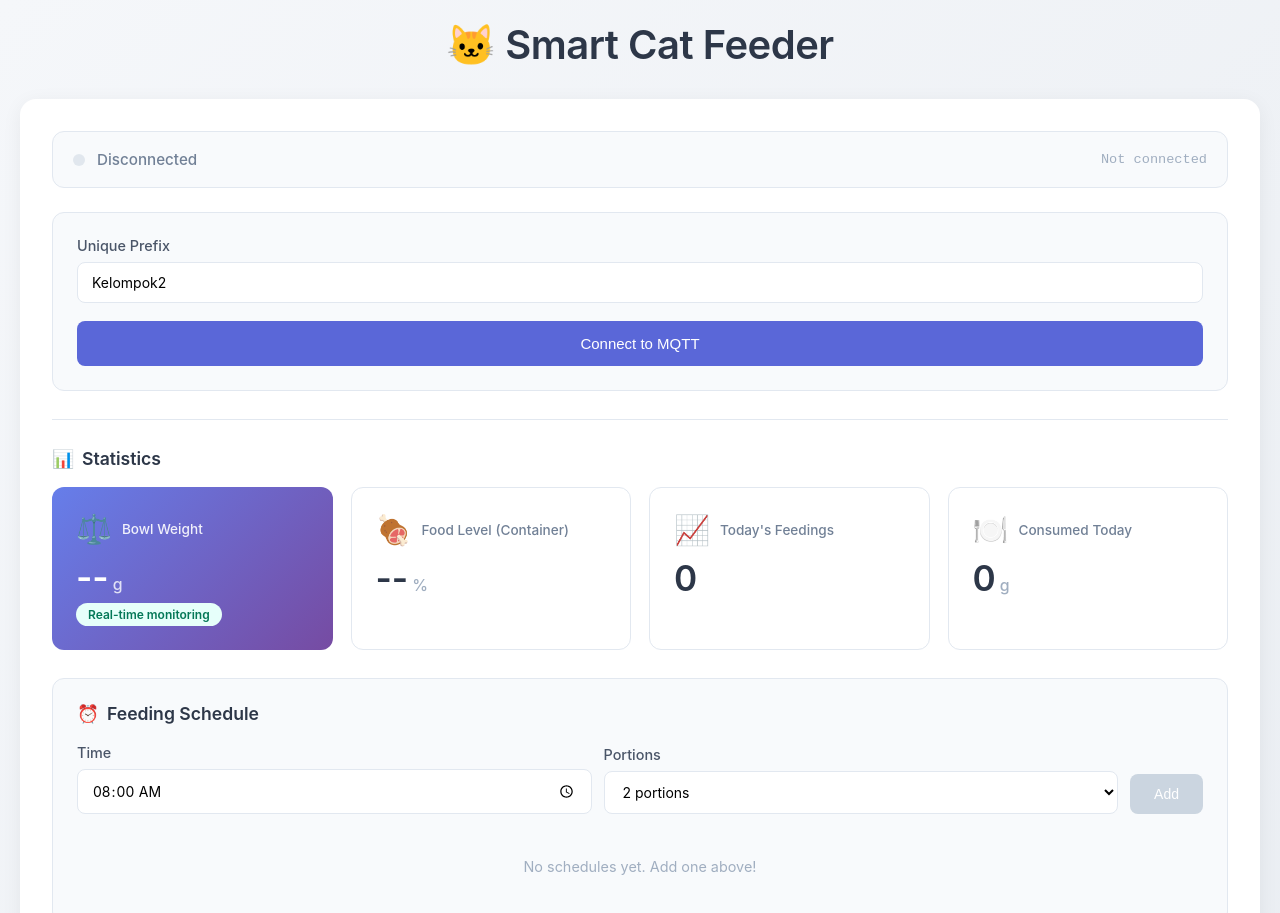
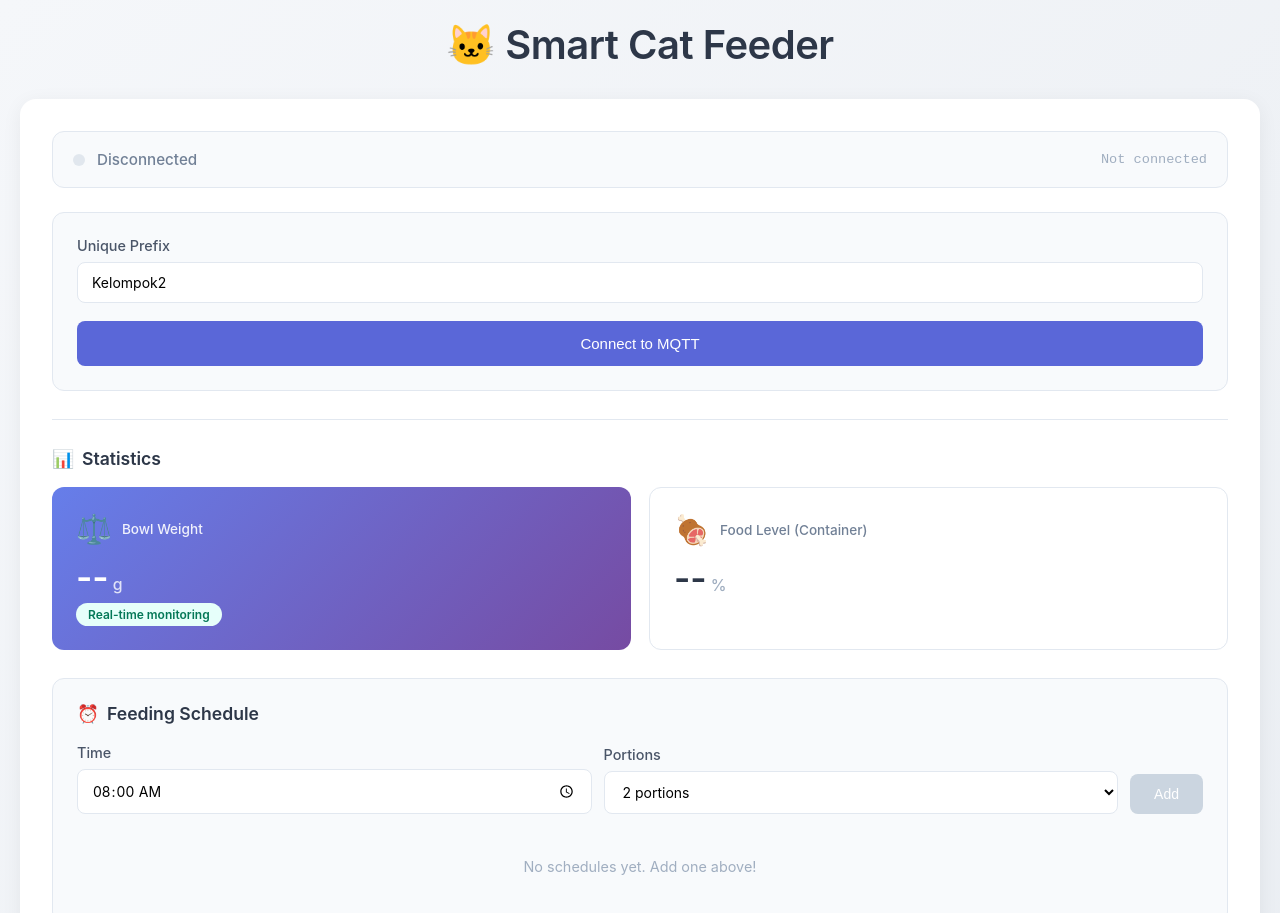
Before and after one commit to RynHerz/Uas.IoT, a plain HTML site: page index.html in a window 1280 px wide. Shown: the top 913 px of the page. Drawn offline with Linux system fonts and the light colour scheme.

Commit message:
initial commit

```diff
--- a/index.html
+++ b/index.html
@@ -642,22 +642,6 @@
                     </div>
                     <div class="stat-value"><span id="foodLevel">--</span><span class="unit">%</span></div>
                 </div>
-
-                <div class="stat-card">
-                    <div class="stat-header">
-                        <div class="stat-icon">📈</div>
-                        <div class="stat-label">Today's Feedings</div>
-                    </div>
-                    <div class="stat-value"><span id="feedCount">0</span></div>
-                </div>
-
-                <div class="stat-card">
-                    <div class="stat-header">
-                        <div class="stat-icon">🍽️</div>
-                        <div class="stat-label">Consumed Today</div>
-                    </div>
-                    <div class="stat-value"><span id="totalWeight">0</span><span class="unit">g</span></div>
-                </div>
             </div>
 
             <!-- Feeding Schedule -->
```
